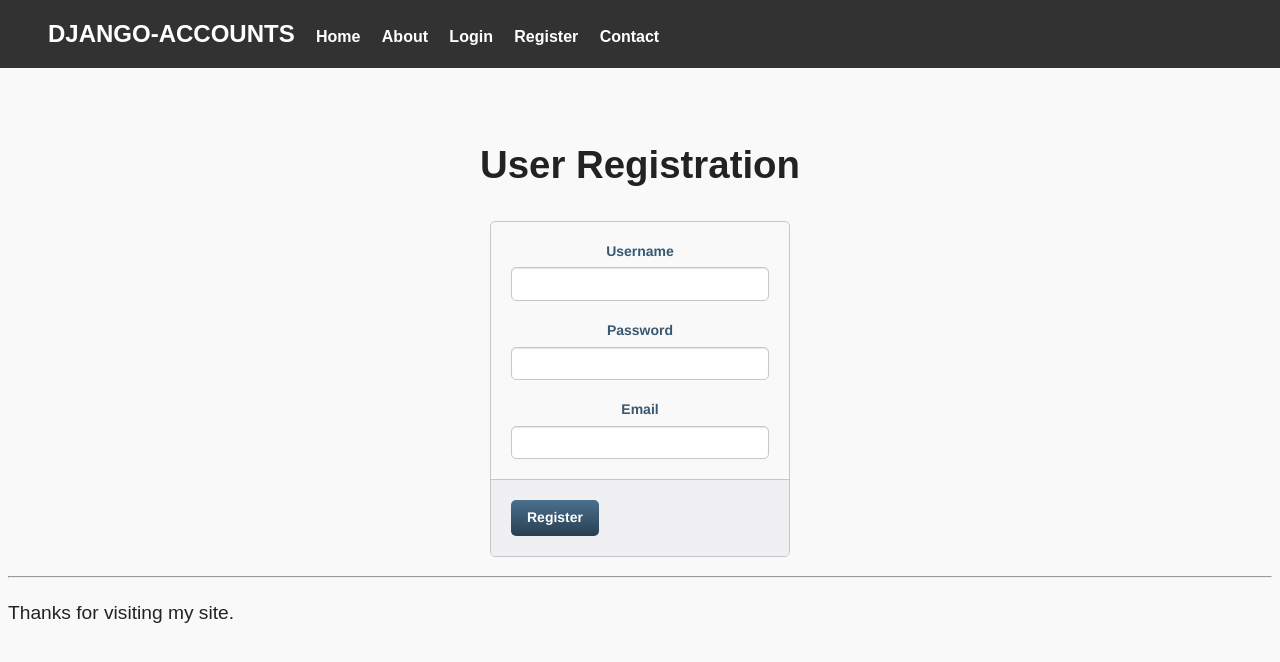
After one commit to kmvinoth/djtest, a Django app: page /accounts/register in a window 1280 px wide. The commit adds this page. Shown: the top 662 px of the page. Run offline with Django 3.2, Linux system fonts and the light colour scheme.

Commit message:
Add User registration view and template

```diff
--- a/accounts/forms.py
+++ b/accounts/forms.py
@@ -1,4 +1,5 @@
 from django.forms import ModelForm
+from django import forms
 from .models import User, UserProfile
 
 
@@ -12,3 +13,9 @@ class UserProfileForm(ModelForm):
     class Meta:
         model = UserProfile
         fields = ('dob', 'nickname')
+
+
+class UserRegistrationForm(ModelForm):
+    class Meta:
+        model = User
+        fields = ('username', 'password', 'email')
--- /dev/null
+++ b/accounts/templates/accounts/user_registration.html
@@ -0,0 +1,53 @@
+{% extends "base.html" %}
+
+{% block title %} Registration {% endblock %}
+
+{% block main %}
+    <main>
+        <div class="heading-one">
+            <h1>User Registration</h1>
+        </div>
+
+        {# User Registration form #}
+        <div class="form">
+            <form method="post" action="{% url 'user_registration' %}">
+                {% csrf_token %}
+                <fieldset class="account-info">
+                    <label>
+                        Username
+                        <input type="text" name="username">
+                    </label>
+                    <label>
+                        Password
+                        <input type="password" name="password">
+                    </label>
+                    <label>
+                        Email
+                        <input type="email" name="email">
+                    </label>
+                </fieldset>
+                <fieldset class="account-action">
+                    <input class="btn" type="submit" name="submit" value="Register">
+                </fieldset>
+            </form>
+        </div>
+
+        {# Display form (field and non field) error messages #}
+        {#  ref: https://djangosnippets.org/snippets/2769/ #}
+        <div class="form-errors">
+            {% if form.errors %}
+                {# field errors #}
+                {% for field in form %}
+                    {% if field.errors %}
+                        <li>{{ field.label }}: {{ field.errors|striptags}}</li>
+                    {% endif %}
+                {% endfor %}
+                {# non field errors #}
+                {{form.non_field_errors}}  {# The error message comes from AuthenticationForm(django.contrib.auth.forms) #}
+            {% endif %}
+        </div>
+
+    </main>
+
+
+{% endblock %}
--- a/accounts/templates/base.html
+++ b/accounts/templates/base.html
@@ -27,7 +27,7 @@
                 <li class="menu-item"> <a href="/about"> About </a> </li>
                 {% block changable %}
                     <li class="menu-item"> <a href="/accounts/login"> Login </a> </li>
-                    <li class="menu-item"> <a href="/accounts/subscribe"> Subscribe </a> </li>
+                    <li class="menu-item"> <a href="/accounts/register"> Register </a> </li>
                 {% endblock %}
                 <li class="menu-item"> <a href="/contact"> Contact </a> </li>
             </ul>
--- a/accounts/urls.py
+++ b/accounts/urls.py
@@ -15,10 +15,14 @@ Including another URLconf
 """
 from django.conf.urls import url
 from django.contrib.auth import views as auth_views
+from django.views.generic.edit import CreateView
 from accounts import views
+from accounts.forms import UserRegistrationForm
 
 urlpatterns = [
     url(r'^$', views.home),
+
+    url(r'^register$', views.user_registration, name='user_registration'),
 
     url(r'^login$', auth_views.login, {'template_name': 'accounts/login.html', 'extra_context': {'next': 'check'}},
         name='auth_login'),
--- a/accounts/views.py
+++ b/accounts/views.py
@@ -1,10 +1,12 @@
-from django.shortcuts import render, redirect, HttpResponse
+from django.shortcuts import render, redirect, HttpResponse, HttpResponseRedirect
 from django.contrib.auth.decorators import login_required, user_passes_test
 # required for database transactions, ref: simpleisbetterthancomplex
 from django.db import transaction
+from django import forms
 # required for profile update, ref: simpleisbetterthancomplex
 from django.contrib import messages
-from .forms import UserForm, UserProfileForm
+from .models import User
+from .forms import UserForm, UserProfileForm, UserRegistrationForm
 
 
 def home(request):
@@ -16,6 +18,27 @@ def check_auth(request):
     return render(request, 'accounts/check.html')
 
 
+def user_registration(request):
+    # This is a POST request we need to process the form data
+    if request.method == 'POST':
+        # create a form instance and populate it with data from the request (binding data to the form):
+        registration_form = UserRegistrationForm(request.POST)
+        if registration_form.is_valid():
+            # print(registration_form.cleaned_data)
+            # Create new User
+            user = User.objects.create_user(username=registration_form.cleaned_data['username'],
+                                            password=registration_form.cleaned_data['password'],
+                                            email=registration_form.cleaned_data['email'])
+            # Send verification email
+            # redirect to home page
+            return redirect('/')
+    # if a GET (or any other method) we'll create a blank form
+    else:
+        registration_form = UserRegistrationForm()
+        return render(request, 'accounts/user_registration.html', {'registration_form': registration_form})
+
+
+# ref: simpleisbetterthancomplex
 @login_required(login_url='/accounts/login')
 @transaction.atomic
 def update_profile(request):
```
